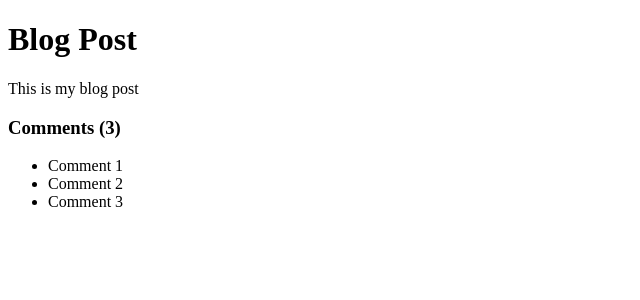
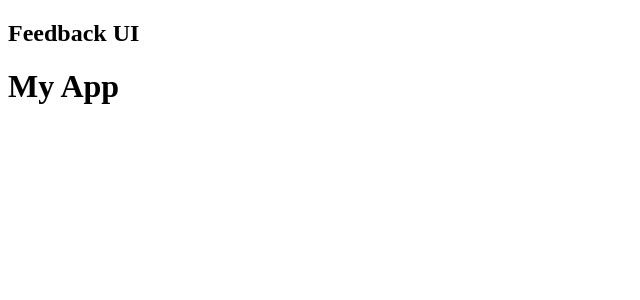
Before and after one commit to luizlopes12/feedback-app, a React (Create React App) app: page / in a window 1280 px wide. Shown: the top 300 px of the page, without its empty margins (0-640 px from the left). Built offline with nearby package versions, Linux system fonts and the light colour scheme.

Commit message:
Criando o header e anotando alguns conceitos

```diff
--- a/src/App.js
+++ b/src/App.js
@@ -1,28 +1,14 @@
 import React from 'react'
+import Header from './components/Header'
 function App(){
-    const title = 'Blog Post'
-    const body = 'This is my blog post'
-    const comments = [
-        {id: 1, text: 'Comment 1'},
-        {id: 2, text: 'Comment 2'},
-        {id: 3, text: 'Comment 3'}
-    ]
     return (
+        <>
+        <Header />
         <div className='container'>
-        <h1>{title}</h1>
-        <p>{body}</p>
-        <div className='comments'>
-        <h3>
-            Comments ({comments.length})
-        </h3>
-        <ul>
-            {comments.map((comment, index)=>(
-                <li key={index}>{comment.text}</li>
-            ))}
-        </ul>
+            <h1>My App</h1>
+        </div>
+        </>
 
-        </div>
-        </div>
     )
 }
 export default App;
--- /dev/null
+++ b/src/components/Header.jsx
@@ -0,0 +1,21 @@
+import React from 'react'
+import PropTypes from 'prop-types';
+function Header({text}) {
+    return (
+        <header>
+            <div className="container">
+                <h2>{text}</h2>
+            </div>
+        </header>
+    )
+}
+//deixa uma configuração de props default se elas não forem inputadas no component
+Header.defaultProps = {
+    text: 'Feedback UI'
+}
+//Impede de que o valor passado pelas props seja um tipo de dado diferente do esperado
+Header.PropTypes = {
+    text: PropTypes.string,
+    //Aqui por exemplo a prop text só recebe valores em string, qualquer outro é rejeitado
+}
+export default Header
```
